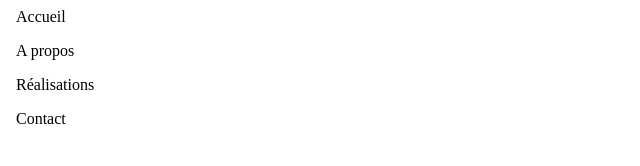
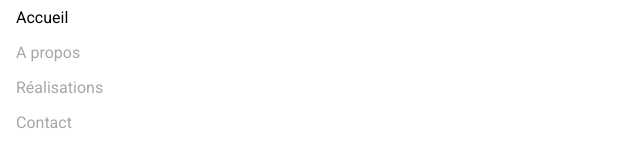
Before and after one commit to SamuelTresch/portfolio, a plain HTML site: page index.html in a window 1280 px wide. Shown: the whole page, without its empty margins (0-640 px from the left). Drawn offline with Linux system fonts and the light colour scheme.

Commit message:
font add

```diff
--- a/assets/css/style.css
+++ b/assets/css/style.css
@@ -1,6 +1,7 @@
 body{
   min-height: 100vh;
   margin: 0;
+  font-family: 'Roboto', sans-serif;
 }
 
 ul {
@@ -14,7 +15,7 @@ ul {
 
 li a {
   display: block;
-  color: #000;
+  color: #a7a7a7;
   padding: 8px 16px;
   text-decoration: none;
 }
@@ -22,6 +23,5 @@ li a {
 
 /* Change the link color on hover */
 li a:hover {
-  background-color: white;
   color: black;
 }
--- a/index.html
+++ b/index.html
@@ -6,6 +6,7 @@
     <meta http-equiv="X-UA-Compatible" content="ie=edge">
     <title>Portfolio-Sam</title>
     <link rel="stylesheet" href="assets/css/style.css">
+    <link href="https://fonts.googleapis.com/css?family=Roboto&display=swap" rel="stylesheet">
 </head>
 <body>
     <nav>
```
